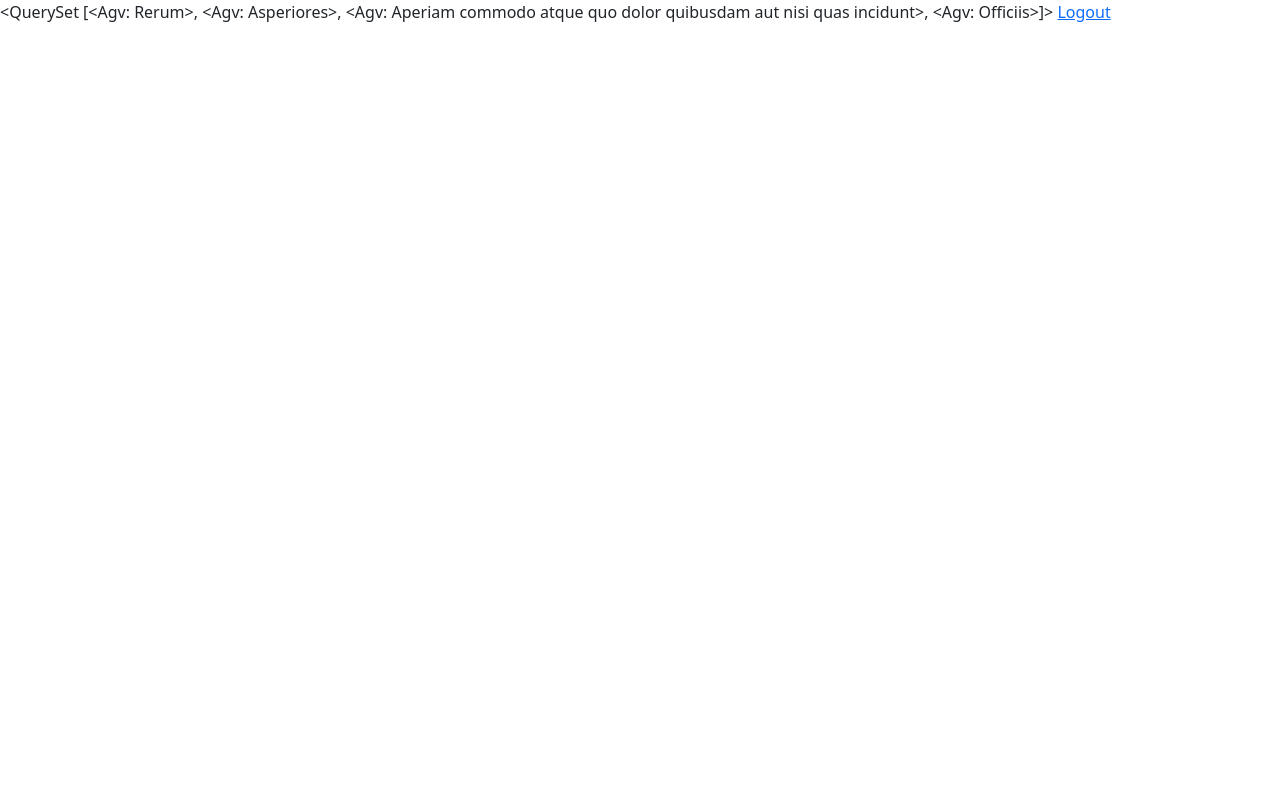
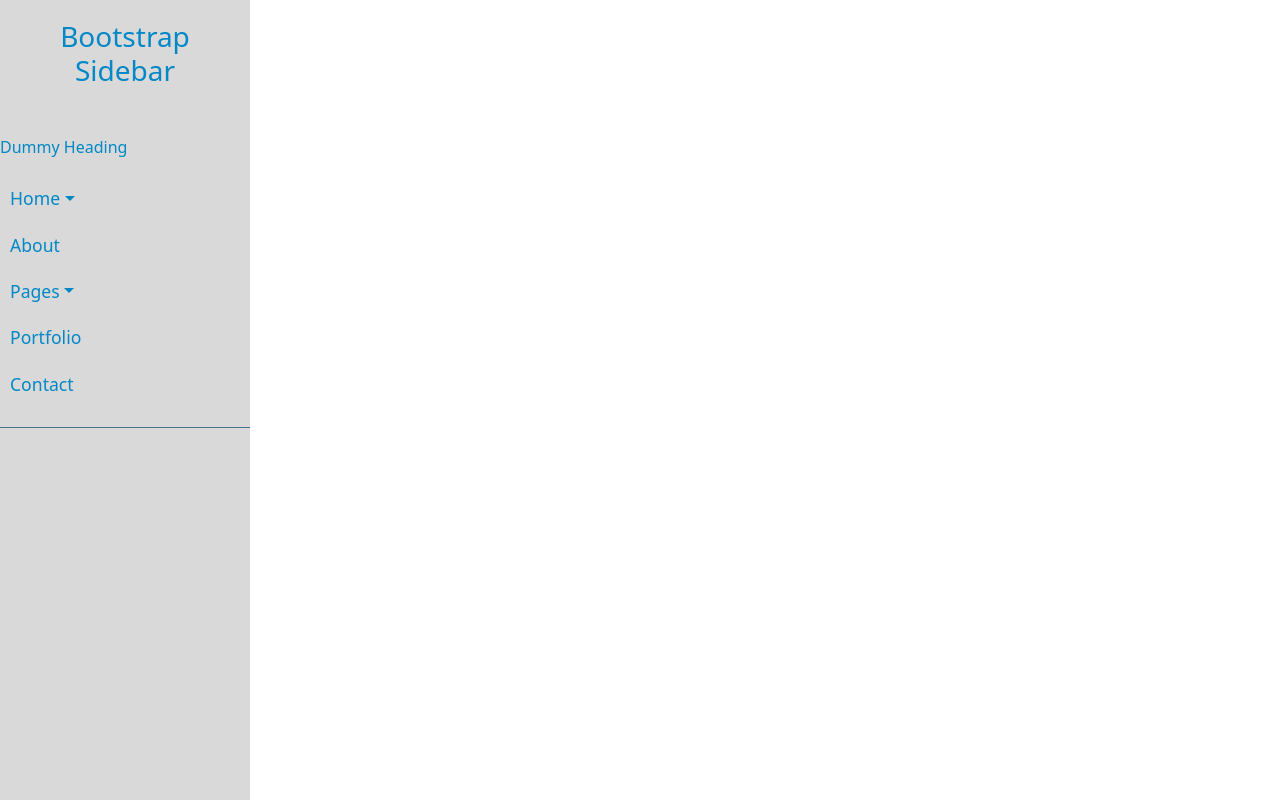
Before and after one commit to OussamaElm0/agv-control-panel, a Django app: template templates/admin/dashboard.html in a window 1280 px wide. Run offline with Django 5.2, Linux system fonts and the light colour scheme; the template is opened without the code that fills it: values that come from a table or form of the project are taken from there, others are empty; data comes from the database, SQL or seed files in the repository; both versions use the stored data as it was after the commit; parts of the project's set-up code (start-up, migrations or seed data) failed here and were passed over.

Commit message:
Create sidebar's layout and re-costumize sass variables

```diff
--- a/commandes/forms.py
+++ b/commandes/forms.py
@@ -6,7 +6,7 @@
 class CommandeForm(forms.ModelForm):
     attriutes = {'class': "form-select"}
     id_agv = forms.ModelChoiceField(queryset= Agv.objects.all(),widget=forms.Select(attrs=attriutes), label="Agv")
-    id_bloc = forms.ModelChoiceField(queryset= Bloc.objects.all(), widget=forms.Select(attrs=attriutes), label="Bloc")
+    id_bloc = forms.ModelChoiceField(queryset= Bloc.objects.all(), widget=forms.Select(attrs=attriutes), label="To")
 
     class Meta:
         model = Commande
--- a/templates/admin/dashboard.html
+++ b/templates/admin/dashboard.html
@@ -1,6 +1,10 @@
 {% extends "layouts/app.html" %}
+{% load static %}
+
+{% block head %}
+    <link rel="stylesheet" href="{% static 'css/dashboard/sidebar.css' %}">
+{% endblock %}
 
 {% block content %}
-    {{ agvs }}
-    <a href='{% url "adminLogout" %}'>Logout</a>
+    {% include 'layouts/dashboard_sidebar.html' %}
 {% endblock content %}
--- a/templates/layouts/dashboard_sidebar.html
+++ b/templates/layouts/dashboard_sidebar.html
@@ -1,3 +1,46 @@
-<header>
+ <nav id="sidebar">
+        <div class="sidebar-header">
+            <h3>Bootstrap Sidebar</h3>
+        </div>
 
-</header>
+        <ul class="list-unstyled components">
+            <p>Dummy Heading</p>
+            <li class="active">
+                <a href="#homeSubmenu" data-toggle="collapse" aria-expanded="false" class="dropdown-toggle">Home</a>
+                <ul class="collapse list-unstyled" id="homeSubmenu">
+                    <li>
+                        <a href="#">Home 1</a>
+                    </li>
+                    <li>
+                        <a href="#">Home 2</a>
+                    </li>
+                    <li>
+                        <a href="#">Home 3</a>
+                    </li>
+                </ul>
+            </li>
+            <li>
+                <a href="#">About</a>
+            </li>
+            <li>
+                <a href="#pageSubmenu" data-toggle="collapse" aria-expanded="false" class="dropdown-toggle">Pages</a>
+                <ul class="collapse list-unstyled" id="pageSubmenu">
+                    <li>
+                        <a href="#">Page 1</a>
+                    </li>
+                    <li>
+                        <a href="#">Page 2</a>
+                    </li>
+                    <li>
+                        <a href="#">Page 3</a>
+                    </li>
+                </ul>
+            </li>
+            <li>
+                <a href="#">Portfolio</a>
+            </li>
+            <li>
+                <a href="#">Contact</a>
+            </li>
+        </ul>
+    </nav>
--- a/users/urls.py
+++ b/users/urls.py
@@ -1,11 +1,11 @@
 from django.urls import path
-from .views import *
+from .views import checkIfAdmin, dashboard, adminLogout, commande, sendCommand, updateCommande
 
 urlpatterns = [
     path('admin/login', checkIfAdmin, name='loginForm'),
-    path('dashboard', adminIndex, name='adminIndex'),
+    path('dashboard', dashboard, name='adminIndex'),
     path('admin/logout', adminLogout, name="adminLogout"),
-    path('',commande),
+    path('',commande, name="home"),
     path('sendCommand',sendCommand, name='sendCommand'),
-    path('update-status/<id>', update_commande, name='update_status'),
+    path('update-status/<id>', updateCommande, name='update_status'),
 ]
--- a/users/views.py
+++ b/users/views.py
@@ -43,7 +43,7 @@
 
 # Renders the admin home page if the user is authenticated, otherwise redirects to the login form.
 @require_GET
-def adminIndex(request):
+def dashboard(request):
     if request.user.is_authenticated:
         context = {}
         context['agvs'] =  Agv.objects.all().count()
@@ -94,7 +94,7 @@
         return HttpResponse('Not allowed')
 
 @require_POST
-def update_commande(request, id):
+def updateCommande(request, id):
     method = request.POST.get('method')
     if method == "PUT":
         commande = Commande.objects.get(pk=id)
```
Also changed, not shown: db.sqlite3.
